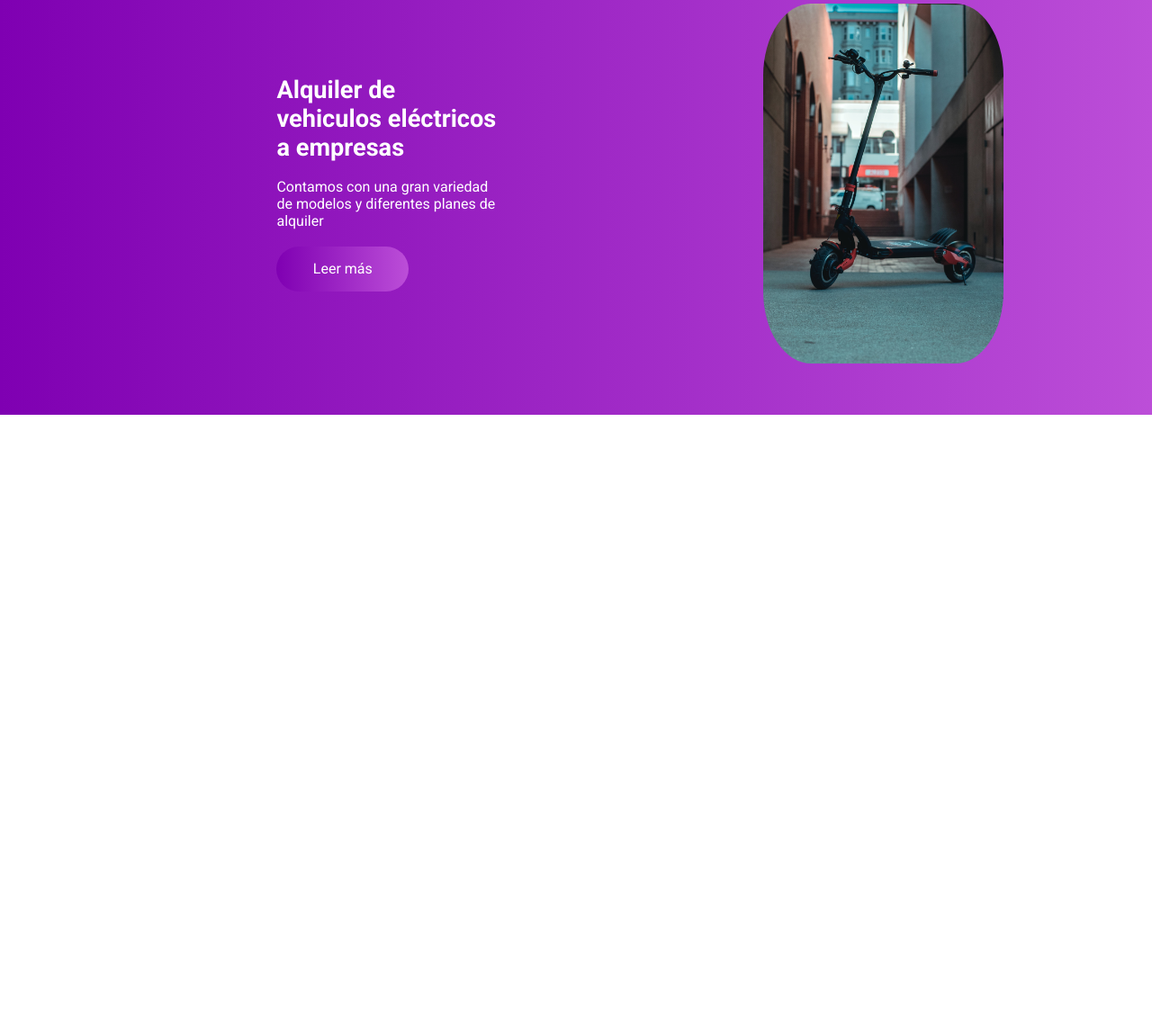
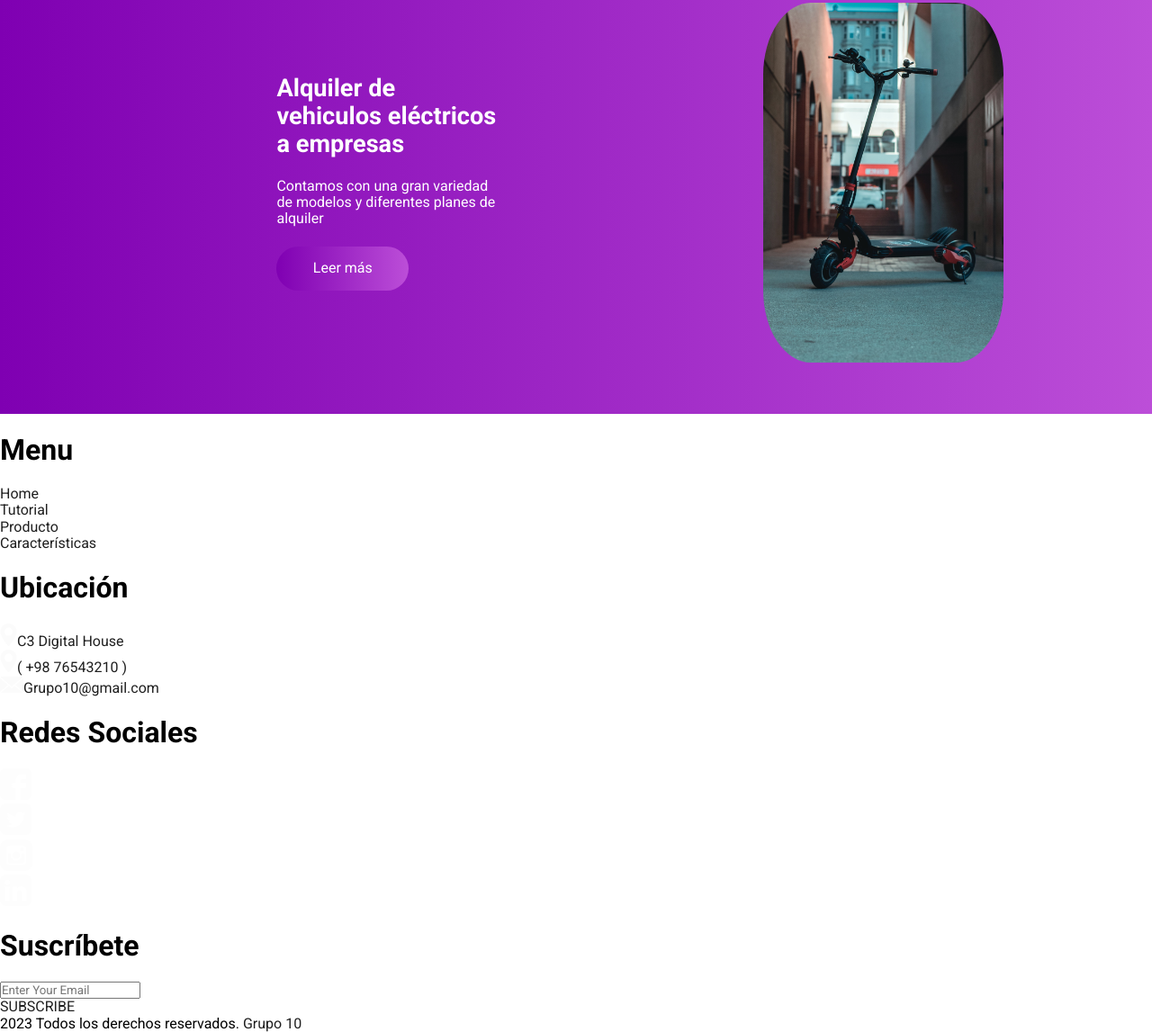
Before and after one commit to ravenbbs/scooterfast__landingpage, a plain HTML site: page index.html in a window 1280 px wide. Shown: the part 149-1296 px from the top of the page at 90% size. Before the commit the page ends 800 px from the top, so only its background shows below. Drawn offline with Linux system fonts and the light colour scheme.

Commit message:
Agregando normalizecss

```diff
--- a/css/style.css
+++ b/css/style.css
@@ -48,13 +48,8 @@ body {
 
 a {
      color: #1f1f1f;
-     text-decoration: none !important;
-     outline: none !important;
-     -webkit-transition: all .3s ease-in-out;
-     -moz-transition: all .3s ease-in-out;
-     -ms-transition: all .3s ease-in-out;
-     -o-transition: all .3s ease-in-out;
-     transition: all .3s ease-in-out;
+     text-decoration: none;
+     outline: none;
 }
 
 h1,
--- a/css/styles.css
+++ b/css/styles.css
@@ -5,6 +5,11 @@
   margin: 0;
   padding: 0;
   box-sizing: border-box;
+}
+a {
+  color: #1f1f1f;
+  text-decoration: none;
+  outline: none;
 }
 /* inicio animacion */
 .intro{
--- a/index.html
+++ b/index.html
@@ -4,6 +4,7 @@
     <meta charset="UTF-8" />
     <meta name="viewport" content="width=device-width, initial-scale=1.0" />
     <title>ScooterFast</title>
+    <link rel="stylesheet" href="./css/normalize.css" />
     <link rel="stylesheet" href="./css/styles.css" />
     <meta name="keywords" content="Scooter rent, Scooter electric, tech" />
     <meta
@@ -89,13 +90,62 @@
       </section>
     </main>
     <!-- SCRIPTS -->
-    <div>
 
 
 
 
+
+
+
+<footer class="footer">
+  <div class="footer__section">
+        <div class="col-lg-3">
+          <h1 class="footer_taital">Menu</h1>
+          <div class="footer_menu">
+            <ul>
+              <li class="active"><a href="#">Home</a></li>
+              <li><a href="about.html">Tutorial</a></li>
+              <li><a href="blog.html">Producto</a></li>
+              <li><a href="contact.html">Características</a></li>
+            </ul>
+          </div>
+        </div>
+        <div class="col-lg-3">
+          <h1 class="footer_taital">Ubicación</h1>
+          <div class="map_text"><a href="https://trello.com/b/8FTNqun5/monopat%C3%ADn-electrico-equipo-10"><img src="images/map-icon.png"><span class="map_icon">C3 Digital House</span></a></div>
+          <div class="map_text"><a href="https://trello.com/b/8FTNqun5/monopat%C3%ADn-electrico-equipo-10"><img src="images/map-icon.png"><span class="map_icon">( +98 76543210 )</span></a></div>
+          <div class="map_text"><a href="https://trello.com/b/8FTNqun5/monopat%C3%ADn-electrico-equipo-10"><img src="images/mail-icon.png"><span class="map_icon">Grupo10@gmail.com</span></a></div>
+        </div>
+        <div class="col-lg-3">
+          <h1 class="footer_taital">Redes Sociales</h1>
+          <div class="social_icon">
+            <ul>
+              <li><a href="https://trello.com/b/8FTNqun5/monopat%C3%ADn-electrico-equipo-10"><img src="images/fb-icon.png"></a></li>
+              <li><a href="https://trello.com/b/8FTNqun5/monopat%C3%ADn-electrico-equipo-10"><img src="images/twitter-icon.png"></a></li>
+              <li><a href="https://trello.com/b/8FTNqun5/monopat%C3%ADn-electrico-equipo-10"><img src="images/instagram-icon.png"></a></li>
+              <li><a href="https://trello.com/b/8FTNqun5/monopat%C3%ADn-electrico-equipo-10"><img src="images/linkedin-icon.png"></a></li>
+            </ul>
+          </div>
+        </div>
+        <div class="col-lg-3">
+          <h1 class="footer_taital">Suscríbete</h1>
+          <input type="" class="email_text" placeholder="Enter Your Email" name="text">
+          <div class="Subscribe_text"><a href="https://trello.com/b/8FTNqun5/monopat%C3%ADn-electrico-equipo-10">SUBSCRIBE</a></div>
+        </div>
+  </div>
+
+  <!-- footer section end -->
+  <!-- copyright section start -->
+  <div class="copyright_section">
+    <div class="container">
+      <div class="border"></div>
+      <p class="copyright_text">2023 Todos los derechos reservados. <a href="https://trello.com/b/8FTNqun5/monopat%C3%ADn-electrico-equipo-10"> Grupo 10</a>
+    </div>
+  </div>
+</footer>
+
+
       <script src="js/bootstrap.bundle.min.js"></script>
       <script src="js/script.js"></script>
-    </div>
   </body>
 </html>
```
